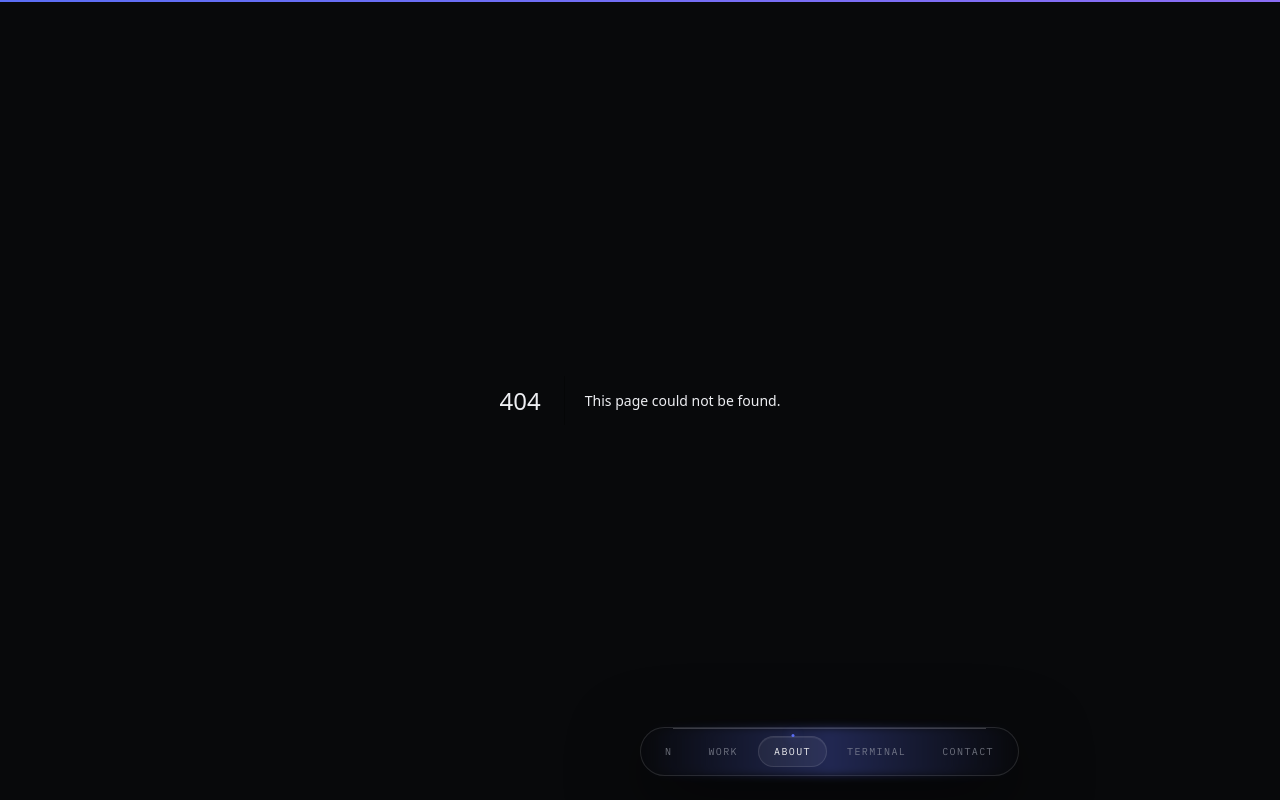
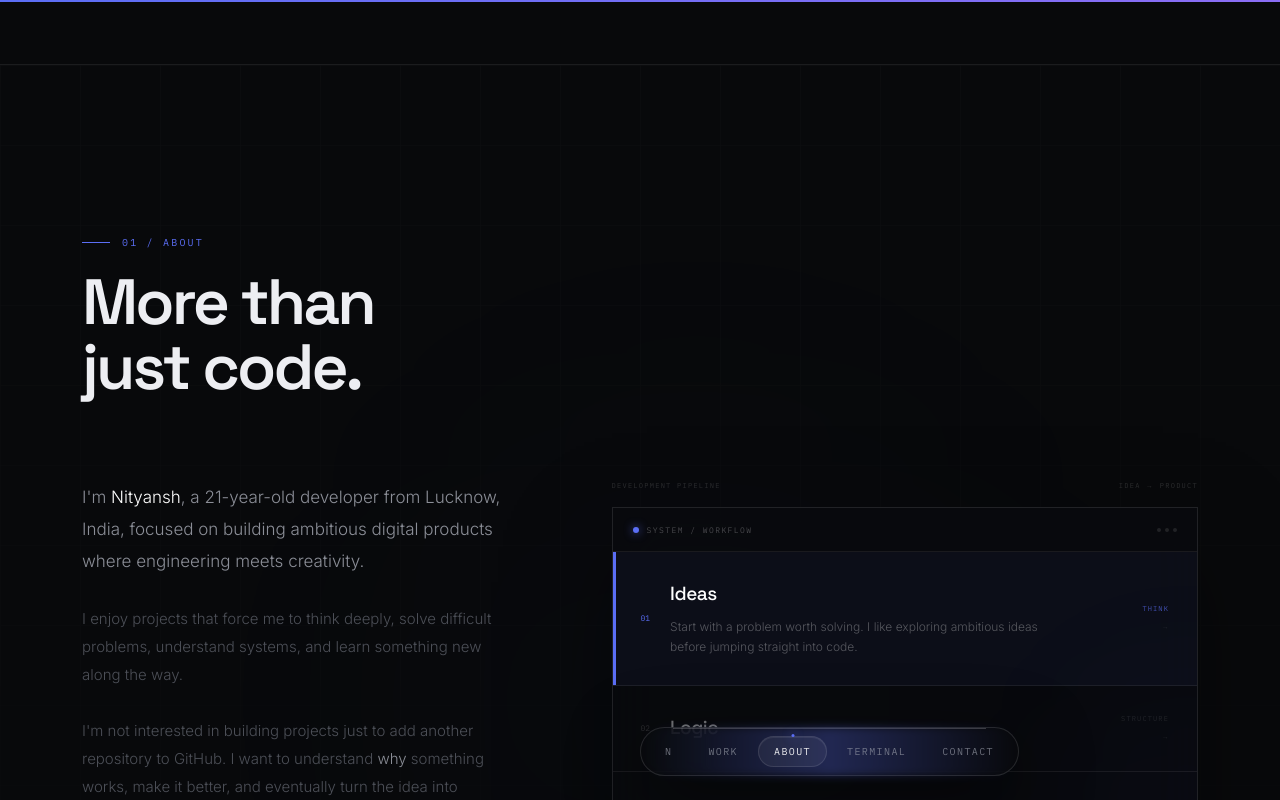
Before and after one commit to nityansh19/nityansh-portfolio, a Next.js app: page /about in a window 1280 px wide. Before the commit this address had no page. Shown: the top 800 px of the page. Built offline with nearby package versions, Linux system fonts and the light colour scheme.

Commit message:
feat: add about page

```diff
--- /dev/null
+++ b/app/about/page.tsx
@@ -0,0 +1,21 @@
+import type { Metadata } from "next";
+import About from "@/components/About";
+import Journey from "@/components/Journey";
+import Philosophy from "@/components/Philosophy";
+import TechStack from "@/components/TechStack";
+
+export const metadata: Metadata = {
+  title: "About — Nityansh Rupesh Bahadur",
+  description: "The story, working philosophy, journey, and technology behind Nityansh's work.",
+};
+
+export default function AboutPage() {
+  return (
+    <main className="pt-16">
+      <About />
+      <Journey />
+      <TechStack />
+      <Philosophy />
+    </main>
+  );
+}
```
